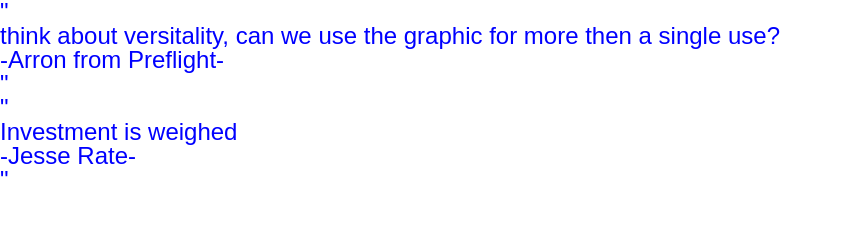
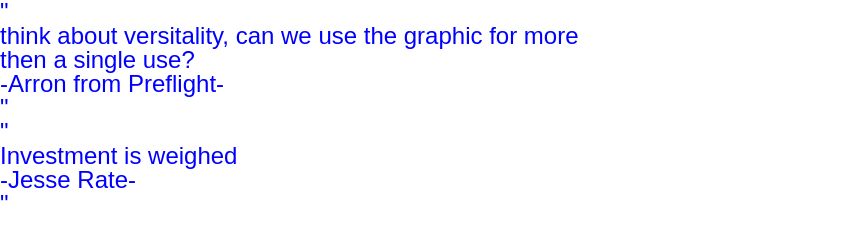
Before and after one commit to Jesse-Rate/Web2-Final, a website: page public/quote.html in a window 1280 px wide. Shown: the whole page, without its empty margins (0-842 px from the left). Drawn offline with nearby package versions, Linux system fonts and the light colour scheme; files that its build step writes are made by us from their sources.

Commit message:
more quote work

```diff
--- a/public/quote.html
+++ b/public/quote.html
@@ -1,5 +1,6 @@
 <!DOCTYPE html>
 <html lang="en">
+
 <head>
     <meta charset="UTF-8">
     <meta http-equiv="X-UA-Compatible" content="IE=edge">
@@ -7,16 +8,20 @@
     <title>quotes</title>
     <link rel="stylesheet" href="./style.css">
 </head>
+
 <body>
-    <blockquote>
+    <blockquote class="blockquote Preflight">
         <span class="start-quote">&quot;</span>
-        <p>think about versitality, can we use the graphic for more then a single use?</p> <p>-Arron from Preflight-</p>
+        <p>think about versitality, can we use the graphic for more then a single use?</p>
+        <p>-Arron from Preflight-</p>
         <span class="end-quote">&quot;</span>
     </blockquote>
-    <blockquote>
+    <blockquote class="blockquote Rate">
         <span class="start-quote">&quot;</span>
-        <p>Investment is weighed</p> <p>-Jesse Rate-</p>
+        <p>Investment is weighed</p>
+        <p>-Jesse Rate-</p>
         <span class="end-quote">&quot;</span>
     </blockquote>
 </body>
+
 </html>
--- a/src/_quote.scss
+++ b/src/_quote.scss
@@ -1,7 +1,19 @@
 blockquote {
+
+  &.Preflight {
+  position: relative;
+  width: 600px;
+  font-size: 1.5em;
+  color: blue;
+  font-family: Arial, Helvetica, sans-serif;
+  }
+
+  &.Rate {
     position: relative;
-    width: 100%;
+    width: 600px;
     font-size: 1.5em;
     color: blue;
     font-family: Arial, Helvetica, sans-serif;
   }
+
+}
```
